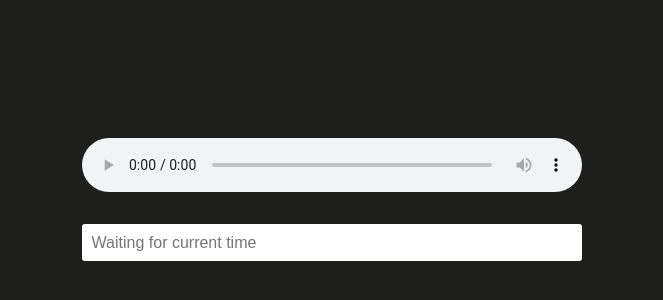
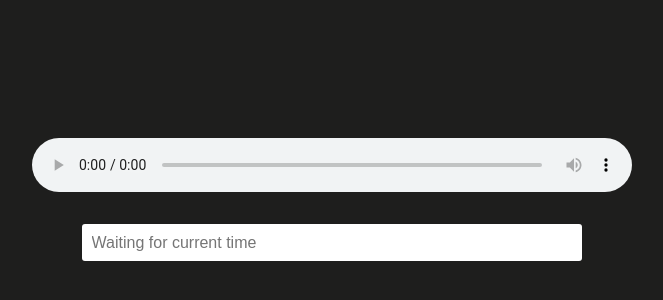
Before and after one commit to tylergaw/media-seek-from-url, a plain HTML site: page index.html in a window 1280 px wide. Shown: the part 166-466 px from the top of the page, without its empty margins (308-971 px from the left). Drawn offline with Linux system fonts and the light colour scheme.

```diff
--- a/index.html
+++ b/index.html
@@ -36,7 +36,7 @@
       audio {
         display: block;
         margin: 0 auto;
-        max-width: 500px;
+        max-width: 600px;
         width: 95%
       }
     </style>
@@ -48,7 +48,6 @@
 
     <input placeholder="Waiting for current time" type="url" value="" class="current-url">
 
-    <a href="">Blog post about this</a>
     <script src="seek-from-url.js"></script>
   </body>
 </html>
```
